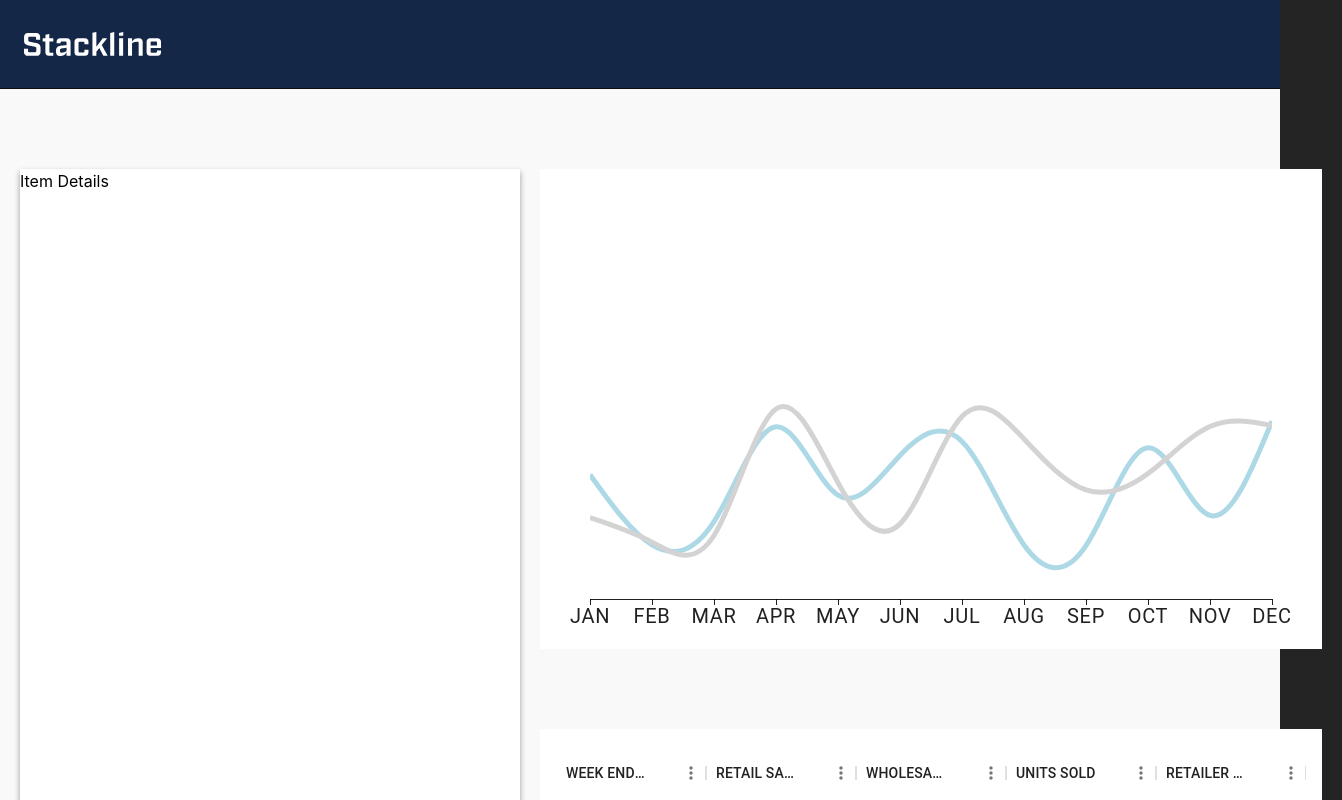
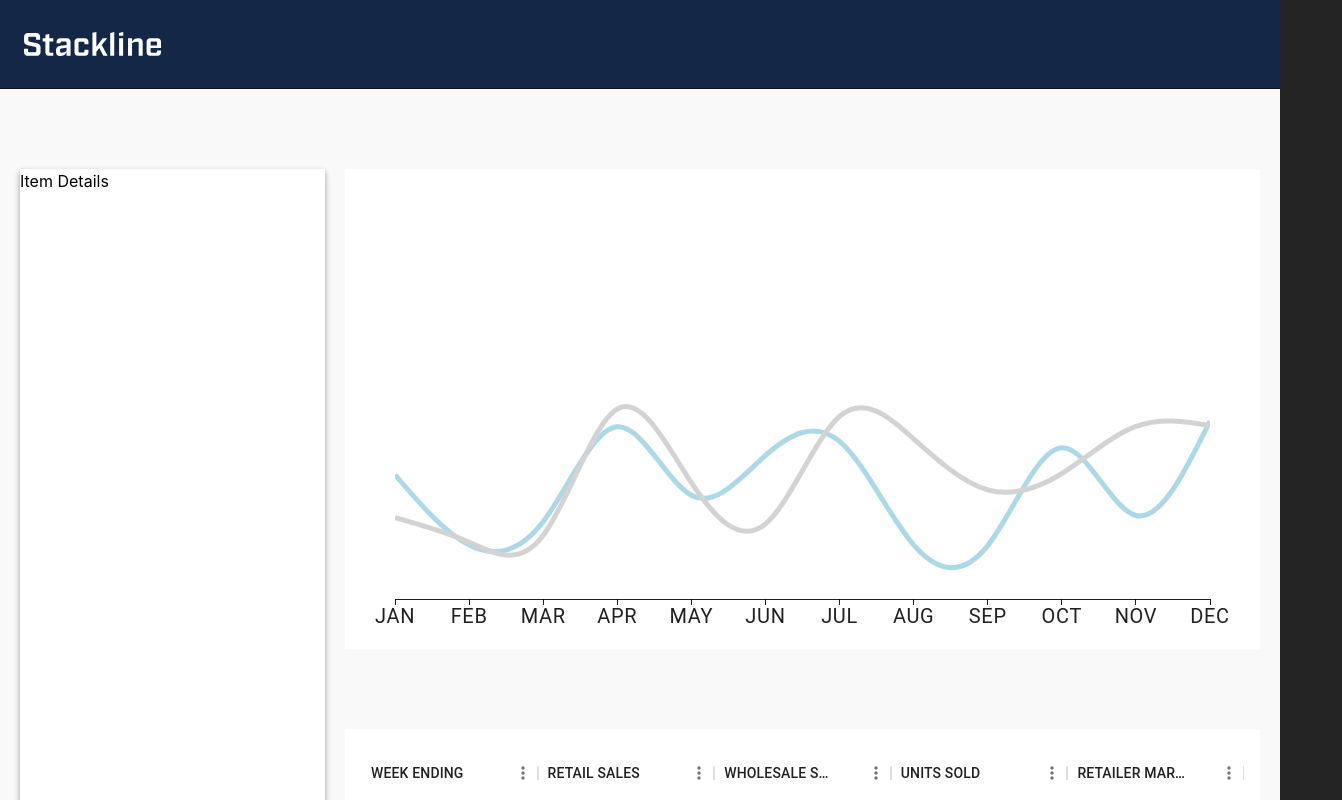
Before and after one commit to jawang94/stackline_app, a React (Vite) app: page / in a window 1280 px wide. Shown: the top 800 px of the page, 1342 px wide, since content can reach past the window. Built offline with nearby package versions, Linux system fonts and the light colour scheme.

Commit message:
style-updates-and-remove-demo-data-dep

```diff
--- a/package.json
+++ b/package.json
@@ -15,7 +15,6 @@
     "@mui/material": "^5.15.11",
     "@mui/x-charts": "^6.19.5",
     "@mui/x-data-grid": "^6.19.5",
-    "@mui/x-data-grid-generator": "^6.19.5",
     "@reduxjs/toolkit": "^2.2.1",
     "dayjs": "^1.11.10",
     "path": "^0.12.7",
--- a/src/css/global/colors/ColorVariables.css
+++ b/src/css/global/colors/ColorVariables.css
@@ -3,5 +3,5 @@
   --color-secondary: #142747;
   --color-tertiary: #0d0d0d;
   --color-pure-white: #ffffff;
-  --color-bombastic-grey: ##b4b5c0;
+  --color-cool-grey: #b4b5c0;
 }
--- a/src/css/item/Item.module.css
+++ b/src/css/item/Item.module.css
@@ -1,7 +1,8 @@
 .itemContainer {
   display: flex;
   flex-direction: column;
-  width: 500px;
+  min-width: 300px;
+  width: 100%;
   height: 100vh;
   background-color: white;
   box-shadow: 0 3px 6px rgba(0,0,0,0.16), 0 3px 6px rgba(0,0,0,0.23);
--- a/src/css/pages/landing/LandingPage.module.css
+++ b/src/css/pages/landing/LandingPage.module.css
@@ -17,13 +17,14 @@
 
 .landingPageItem {
   padding-left: var(--spacing-1x);
+  width: 25%;
 }
 
 .landingPageDataComponents {
   display: flex;
   flex-direction: column;
   height: 100%;
-  width: calc(100% - var(--spacing-1x));
+  width: 75%;
   align-items: top;
   gap: calc(var(--spacing-1x) * 4);
   padding: 0 var(--spacing-1x);
```
Also changed, not shown: 1 other file (tests, documents, lock files or other folders).
